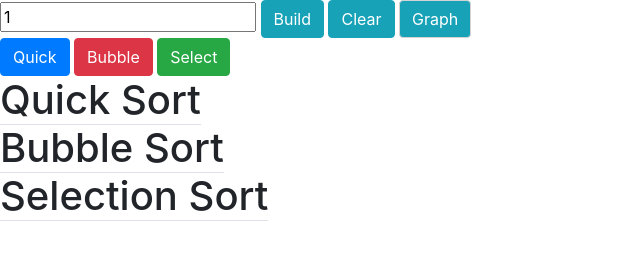
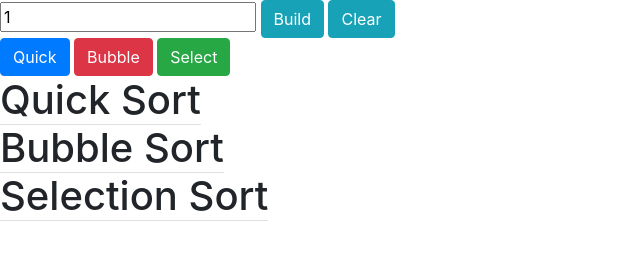
Before and after one commit to matt2tech/finalProject, a plain HTML site: page index.html in a window 1280 px wide. Shown: the whole page, without its empty margins (0-640 px from the left). Drawn offline with nearby package versions, Linux system fonts and the light colour scheme.

Commit message:
Deleted graph button

```diff
--- a/index.html
+++ b/index.html
@@ -29,7 +29,6 @@
                 <button id="clear" type="button" class="btn btn-info">
                     Clear
                 </button>
-                <button id="graph" type="button" class="btn btn-info">Graph</button>
             </div>
             <div id="sortBtns">
                 <button type="button" id="quick" class="btn btn-primary">
```
